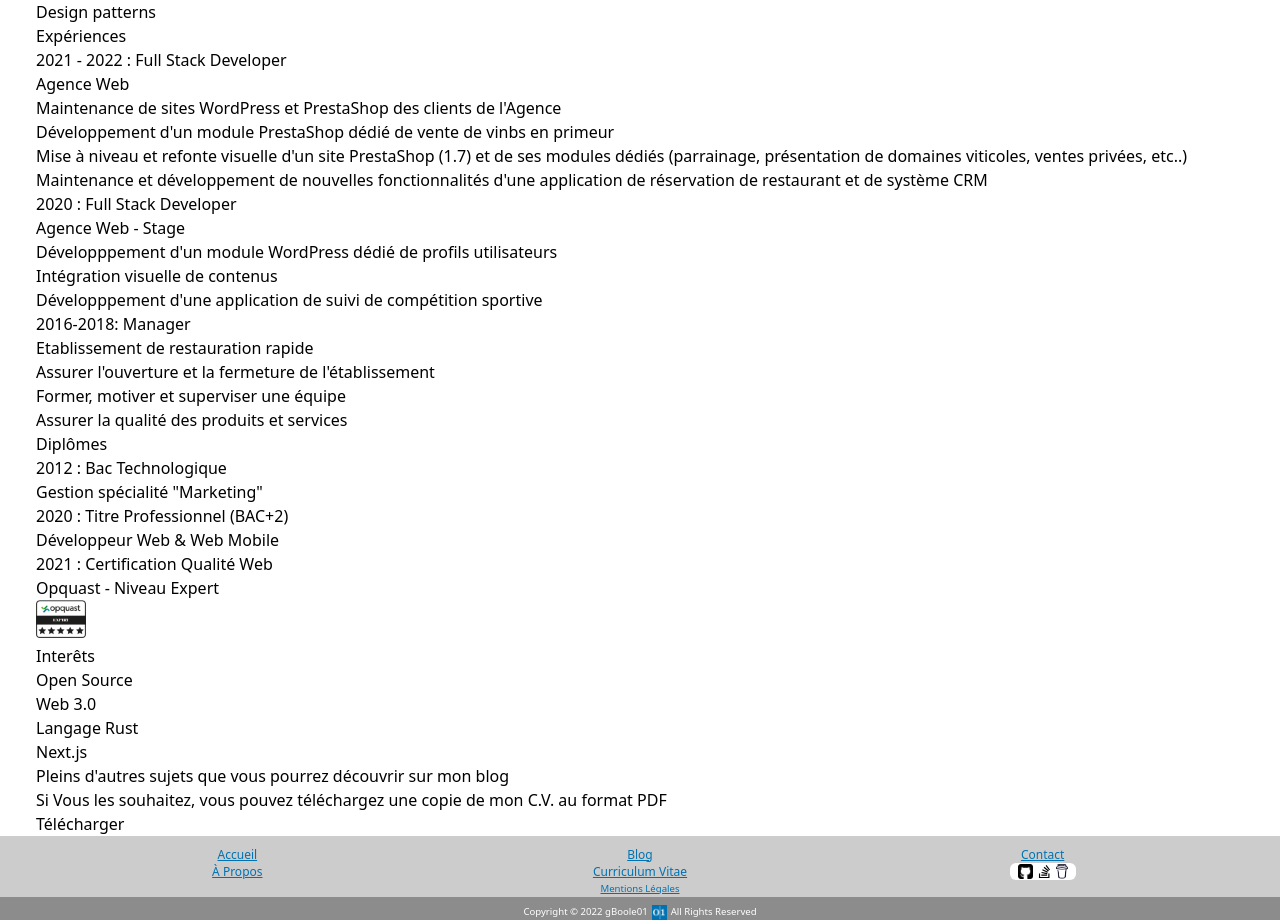
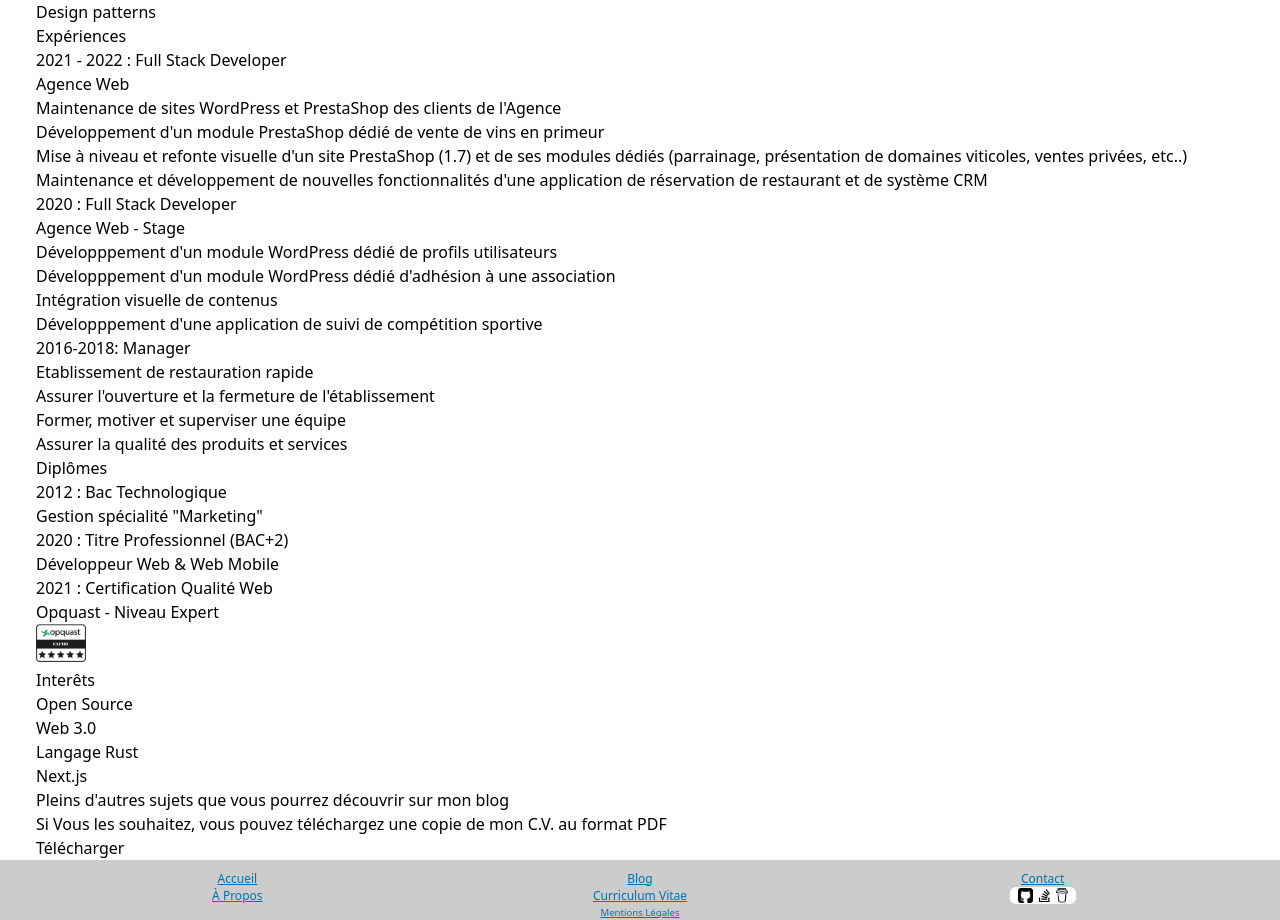
Before and after one commit to gBoole01/g-boole-01, a Next.js app: page /resume in a window 1280 px wide. Shown: the part 786-1706 px from the top of the page. Built offline with nearby package versions, Linux system fonts and the light colour scheme.

Commit message:
feat: add a mission to resume

```diff
--- a/src/pages/resume.tsx
+++ b/src/pages/resume.tsx
@@ -57,7 +57,7 @@ const Resume: NextPage = () => (
       <p>Agence Web</p>
       <ul>
         <li>Maintenance de sites WordPress et PrestaShop des clients de l'Agence</li>
-        <li>Développement d'un module PrestaShop dédié de vente de vinbs en primeur</li>
+        <li>Développement d'un module PrestaShop dédié de vente de vins en primeur</li>
         <li>Mise à niveau et refonte visuelle d'un site PrestaShop (1.7) et de ses modules dédiés (parrainage, présentation de domaines viticoles, ventes privées, etc..)</li>
         <li>Maintenance et développement de nouvelles fonctionnalités d'une application de réservation de restaurant et de système CRM</li>
       </ul>
@@ -65,6 +65,7 @@ const Resume: NextPage = () => (
       <p>Agence Web - Stage</p>
       <ul>
         <li>Développpement d'un module WordPress dédié de profils utilisateurs</li>
+        <li>Développpement d'un module WordPress dédié d'adhésion à une association</li>
         <li>Intégration visuelle de contenus</li>
         <li>Développpement d'une application de suivi de compétition sportive</li>
       </ul>
```
